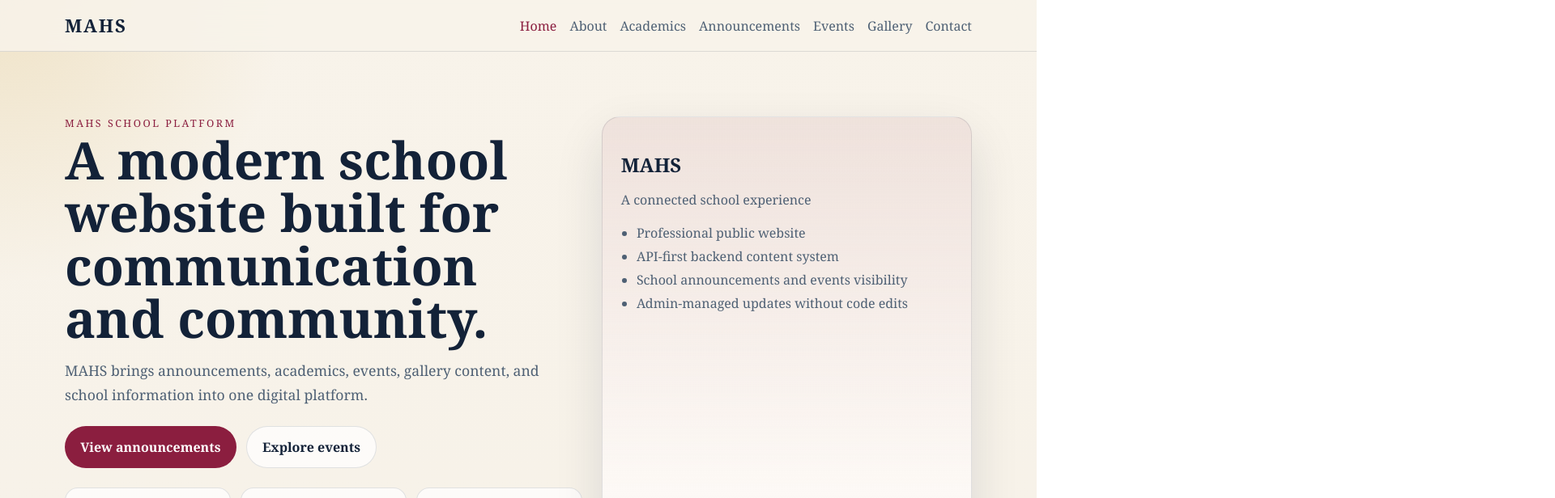
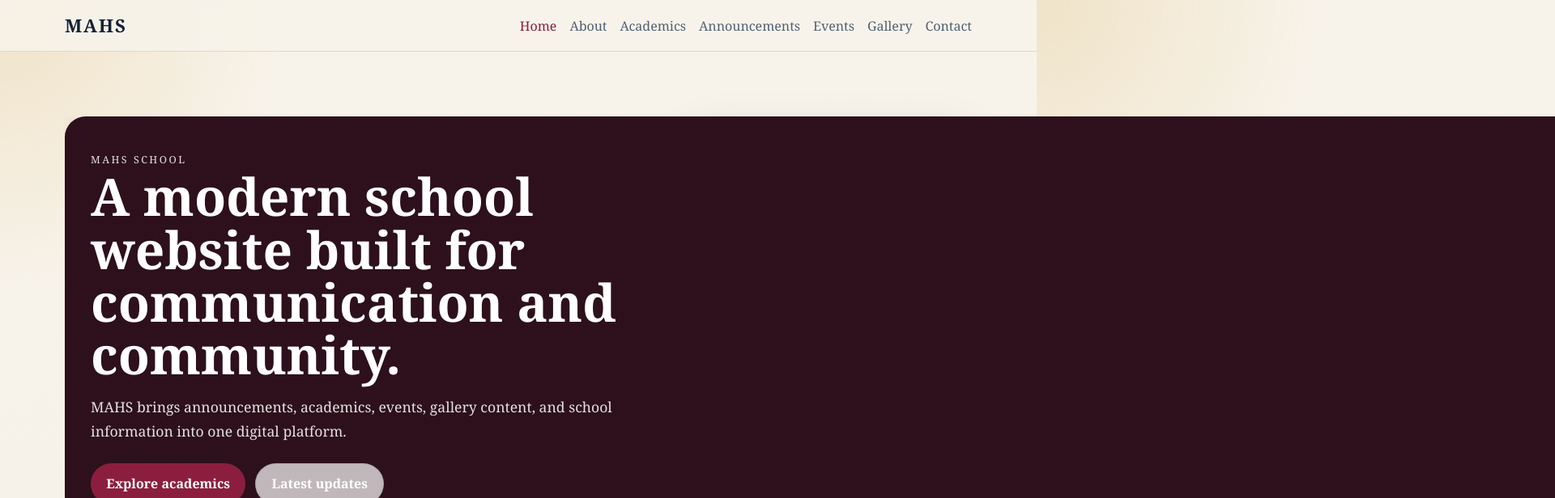
Before and after one commit to UPPIN-RUPA/MAHS, a React (Vite) app in the folder frontend/: page / in a window 1280 px wide. Shown: the top 616 px of the page at 81% size, 1920 px wide, since content can reach past the window. Built offline with nearby package versions, Linux system fonts and the light colour scheme; no server answers.

Commit message:
Add MAHS homepage hero carousel

```diff
--- a/frontend/package.json
+++ b/frontend/package.json
@@ -11,7 +11,8 @@
   "dependencies": {
     "react": "^18.3.1",
     "react-dom": "^18.3.1",
-    "react-router-dom": "^6.28.0"
+    "react-router-dom": "^6.28.0",
+    "swiper": "^12.1.3"
   },
   "devDependencies": {
     "@types/react": "^18.3.12",
--- a/frontend/src/pages/HomePage.tsx
+++ b/frontend/src/pages/HomePage.tsx
@@ -1,5 +1,9 @@
 import { Link } from "react-router-dom";
 import { useMemo } from "react";
+import { Autoplay, Pagination } from "swiper/modules";
+import { Swiper, SwiperSlide } from "swiper/react";
+import "swiper/css";
+import "swiper/css/pagination";
 import { SectionCard } from "../components/SectionCard";
 import { useApiData } from "../hooks/useApiData";
 import { api } from "../services/api";
@@ -40,22 +44,99 @@ export function HomePage() {
     { value: `${featuredEvents.length || 0}`, label: "Visible events" },
     { value: `${featuredGallery.length || 0}`, label: "Featured moments" },
   ];
+  const heroSlides = useMemo(() => {
+    const galleryImages = featuredGallery.map((item) => item.image).filter(Boolean);
+    const eventImage = featuredEvents.find((item) => item.cover_image)?.cover_image;
+
+    return [
+      {
+        key: "identity",
+        eyebrow: "MAHS School",
+        title: site.data.hero_title || site.data.school_name,
+        description: site.data.hero_subtitle || "A modern school platform for communication, academics, and community life.",
+        ctaLabel: "Explore academics",
+        ctaTo: "/academics",
+        image: galleryImages[0] || eventImage || "",
+        tone: "maroon",
+      },
+      {
+        key: "admissions",
+        eyebrow: "Admissions",
+        title: "Admissions open for the 2026-27 academic year.",
+        description: "Discover the MAHS learning environment, academic priorities, and student support experience.",
+        ctaLabel: "Contact us",
+        ctaTo: "/contact",
+        image: galleryImages[1] || galleryImages[0] || "",
+        tone: "gold",
+      },
+      {
+        key: "events",
+        eyebrow: "Events",
+        title: featuredEvents[0]?.title || "Campus events that keep the school community connected.",
+        description: featuredEvents[0]?.description || "From celebrations to student programs, the school calendar stays visible and accessible.",
+        ctaLabel: "View events",
+        ctaTo: "/events",
+        image: eventImage || galleryImages[2] || "",
+        tone: "navy",
+      },
+      {
+        key: "community",
+        eyebrow: "Community",
+        title: "One platform for school updates, milestones, and everyday campus life.",
+        description: "Announcements, events, academics, and gallery highlights now live in one place for students, staff, and families.",
+        ctaLabel: "Open gallery",
+        ctaTo: "/gallery",
+        image: galleryImages[2] || galleryImages[0] || "",
+        tone: "forest",
+      },
+    ];
+  }, [featuredEvents, featuredGallery, site.data.hero_subtitle, site.data.hero_title, site.data.school_name]);
 
   return (
     <>
       <section className="hero">
-        <div className="container hero-grid">
-          <div>
-            <p className="eyebrow">MAHS School Platform</p>
-            <h1>{site.data.hero_title || site.data.school_name}</h1>
-            <p className="lead">{site.data.hero_subtitle}</p>
+        <div className="container">
+          <div className="hero-carousel-shell">
+            <Swiper className="hero-carousel" modules={[Autoplay, Pagination]} autoplay={{ delay: 4500, disableOnInteraction: false }} pagination={{ clickable: true }} loop>
+              {heroSlides.map((slide) => (
+                <SwiperSlide key={slide.key}>
+                  <article
+                    className={`hero-slide tone-${slide.tone}`}
+                    style={
+                      slide.image
+                        ? {
+                            backgroundImage: `linear-gradient(120deg, rgba(10, 24, 45, 0.78), rgba(10, 24, 45, 0.38)), url('${slide.image}')`,
+                          }
+                        : undefined
+                    }
+                  >
+                    <div className="hero-slide-copy">
+                      <p className="eyebrow">{slide.eyebrow}</p>
+                      <h1>{slide.title}</h1>
+                      <p className="lead">{slide.description}</p>
                       <div className="button-row">
-              <Link className="button primary" to="/announcements">
-                View announcements
+                        <Link className="button primary" to={slide.ctaTo}>
+                          {slide.ctaLabel}
                         </Link>
-              <Link className="button secondary" to="/events">
-                Explore events
+                        <Link className="button secondary" to="/announcements">
+                          Latest updates
                         </Link>
+                      </div>
+                    </div>
+                  </article>
+                </SwiperSlide>
+              ))}
+            </Swiper>
+            <aside className="hero-card hero-side-panel">
+              <h2>{site.data.school_name}</h2>
+              <p className="card-kicker">{site.data.tagline || "A connected school experience"}</p>
+              <ul>
+                <li>Professional public website</li>
+                <li>API-first backend content system</li>
+                <li>School announcements and events visibility</li>
+                <li>Admin-managed updates without code edits</li>
+              </ul>
+            </aside>
           </div>
           <div className="hero-stat-row">
             {heroStats.map((stat) => (
@@ -64,17 +145,6 @@ export function HomePage() {
                 <span>{stat.label}</span>
               </div>
             ))}
-            </div>
-          </div>
-          <div className="hero-card">
-            <h2>{site.data.school_name}</h2>
-            <p className="card-kicker">{site.data.tagline || "A connected school experience"}</p>
-            <ul>
-              <li>Professional public website</li>
-              <li>API-first backend content system</li>
-              <li>School announcements and events visibility</li>
-              <li>Admin-managed updates without code edits</li>
-            </ul>
           </div>
         </div>
       </section>
--- a/frontend/src/styles.css
+++ b/frontend/src/styles.css
@@ -88,6 +88,83 @@ button {
   gap: 1.5rem;
 }
 
+.hero-carousel-shell {
+  display: grid;
+  grid-template-columns: minmax(0, 1.7fr) minmax(280px, 0.8fr);
+  gap: 1rem;
+  align-items: stretch;
+}
+
+.hero-carousel,
+.hero-slide,
+.hero-side-panel {
+  min-height: 32rem;
+}
+
+.hero-slide {
+  position: relative;
+  display: flex;
+  align-items: end;
+  padding: 2rem;
+  border-radius: 1.6rem;
+  overflow: hidden;
+  color: white;
+  background:
+    linear-gradient(120deg, rgba(10, 24, 45, 0.82), rgba(10, 24, 45, 0.42)),
+    linear-gradient(135deg, #132238, #8b1e3f);
+  background-size: cover;
+  background-position: center;
+  box-shadow: var(--shadow);
+}
+
+.hero-slide-copy {
+  max-width: 44rem;
+}
+
+.hero-slide .lead,
+.hero-slide .eyebrow {
+  color: rgba(255, 255, 255, 0.88);
+}
+
+.hero-slide.tone-gold {
+  background:
+    linear-gradient(120deg, rgba(35, 27, 12, 0.76), rgba(35, 27, 12, 0.4)),
+    linear-gradient(135deg, #6d1731, #c8952b);
+}
+
+.hero-slide.tone-maroon {
+  background:
+    linear-gradient(120deg, rgba(25, 14, 21, 0.76), rgba(25, 14, 21, 0.42)),
+    linear-gradient(135deg, #6d1731, #132238);
+}
+
+.hero-slide.tone-navy {
+  background:
+    linear-gradient(120deg, rgba(10, 24, 45, 0.82), rgba(10, 24, 45, 0.42)),
+    linear-gradient(135deg, #132238, #28466d);
+}
+
+.hero-slide.tone-forest {
+  background:
+    linear-gradient(120deg, rgba(20, 28, 24, 0.76), rgba(20, 28, 24, 0.4)),
+    linear-gradient(135deg, #274438, #132238);
+}
+
+.hero-carousel .swiper-pagination {
+  bottom: 1.2rem !important;
+}
+
+.hero-carousel .swiper-pagination-bullet {
+  width: 0.7rem;
+  height: 0.7rem;
+  background: rgba(255, 255, 255, 0.65);
+  opacity: 1;
+}
+
+.hero-carousel .swiper-pagination-bullet-active {
+  background: white;
+}
+
 .hero h1,
 .page-hero h1 {
   margin: 0.25rem 0 1rem;
@@ -132,6 +209,12 @@ button {
 
 .hero-card {
   background: linear-gradient(180deg, rgba(139, 30, 63, 0.08), rgba(255, 253, 250, 0.98));
+}
+
+.hero-side-panel {
+  display: flex;
+  flex-direction: column;
+  justify-content: space-between;
 }
 
 .hero-card ul {
@@ -366,6 +449,7 @@ button {
 }
 
 @media (max-width: 900px) {
+  .hero-carousel-shell,
   .hero-grid,
   .hero-stat-row,
   .card-grid,
@@ -384,6 +468,16 @@ button {
     flex-direction: column;
   }
 
+  .hero-carousel,
+  .hero-slide,
+  .hero-side-panel {
+    min-height: auto;
+  }
+
+  .hero-slide {
+    padding: 1.5rem;
+  }
+
   .page-hero {
     padding: 5rem 0 2.5rem;
   }
```
Also changed, not shown: 1 other file (tests, documents, lock files or other folders). Lines whose indentation alone changed are shown as unchanged.
